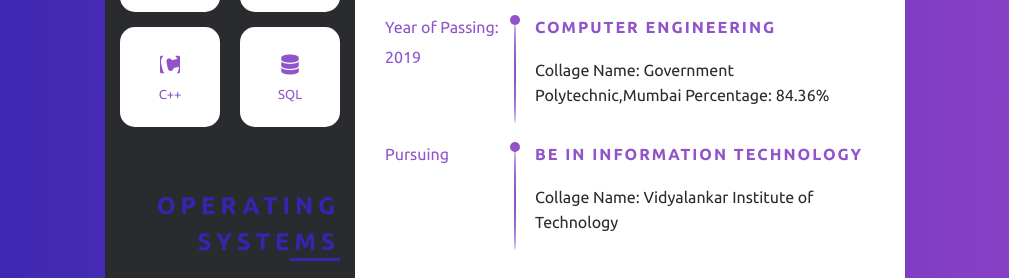
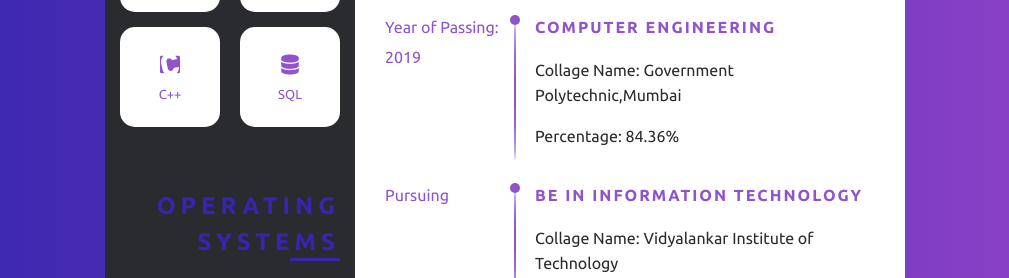
Before and after one commit to LokarePurva121/my_cv, a plain HTML site: page index.html in a window 1280 px wide. Shown: the part 928-1206 px from the top of the page, without its empty margins (135-1144 px from the left). Drawn offline with nearby package versions, Linux system fonts and the light colour scheme.

Commit message:
Update index.html

```diff
--- a/index.html
+++ b/index.html
@@ -255,7 +255,7 @@
 										<p class="info_title">Computer Engineering</p>
 										<p class="info_cont">
 											Collage Name: Government Polytechnic,Mumbai
-											Percentage: 84.36%
+										<p class="info_cont">Percentage: 84.36%</p>
 
 										</p>
 									</div>
```
